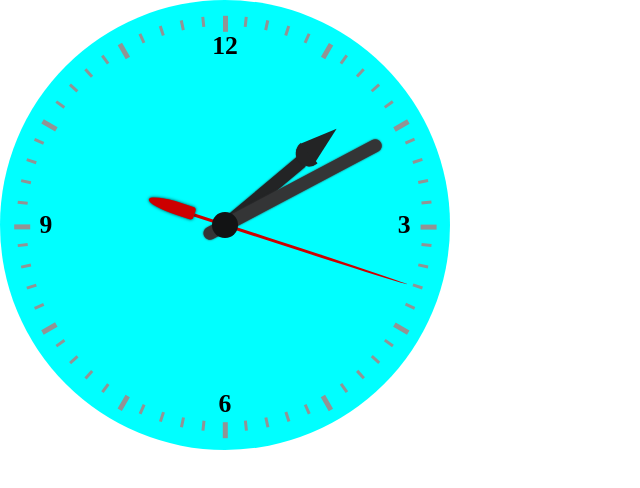
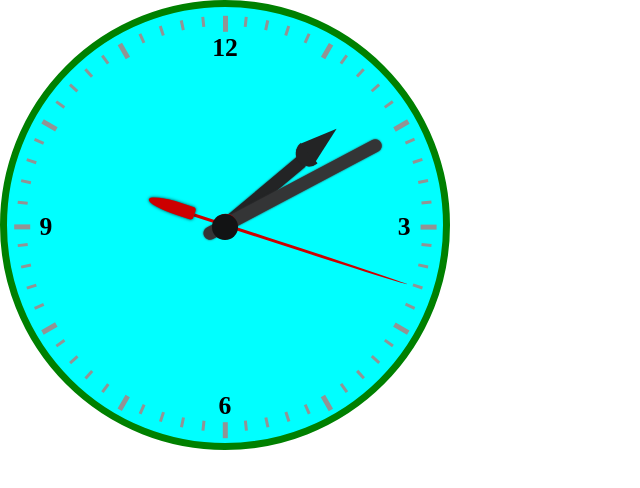
Before and after one commit to cazser/dom-clock, a plain HTML site: page index.html in a window 1280 px wide. Shown: the whole page, without its empty margins (0-640 px from the left). Drawn offline with Linux system fonts and the light colour scheme.

Commit message:
add border

```diff
--- a/style.css
+++ b/style.css
@@ -19,6 +19,7 @@
     border-radius: 50%;
     margin: 0;
     padding: 0;
+    border: 7px solid green;
 }
 
 #minute-marks li {
@@ -54,7 +55,7 @@
     top: 0;
     left: 50%;
     margin-left: -15em;
-    transform: translateY(-15px);
+    transform: translateY(-20px);
 }
 #digits li {
   font-size: 1.6em;
```
